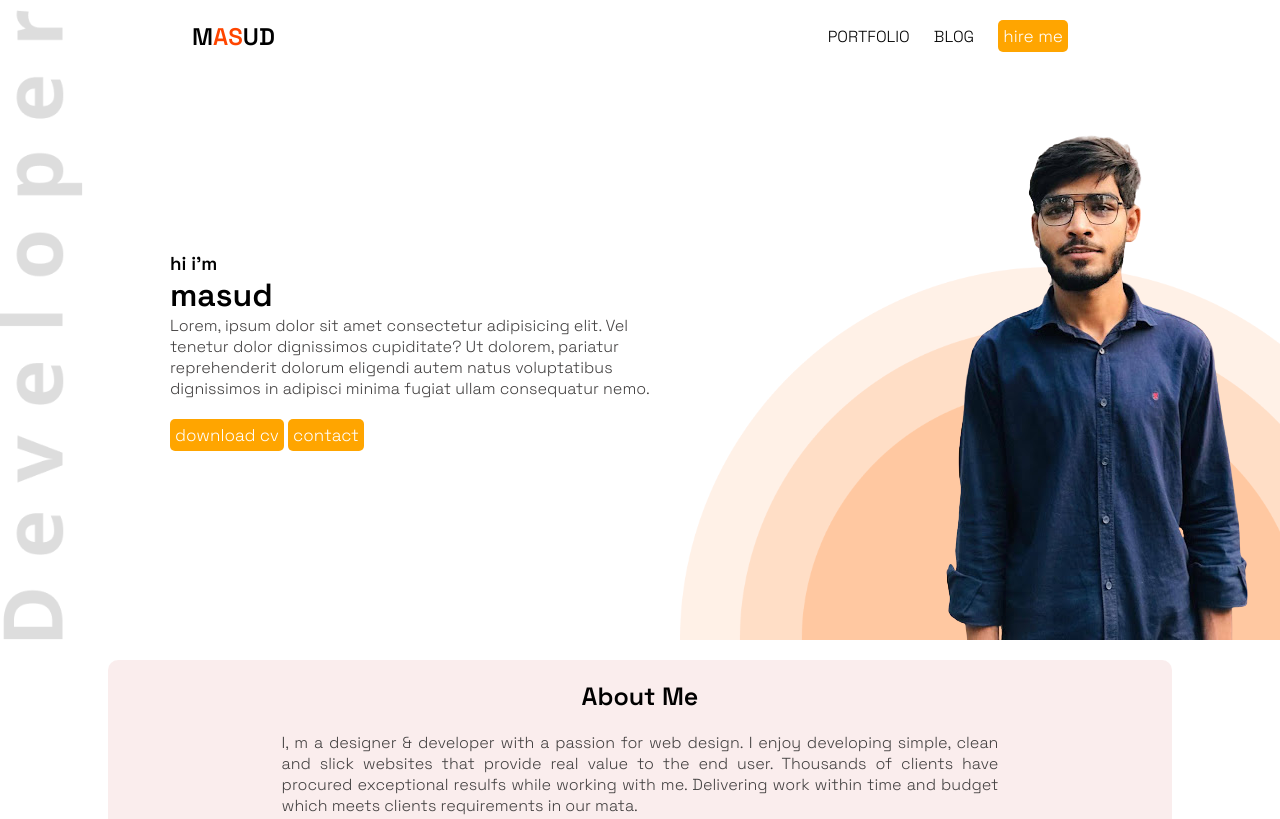
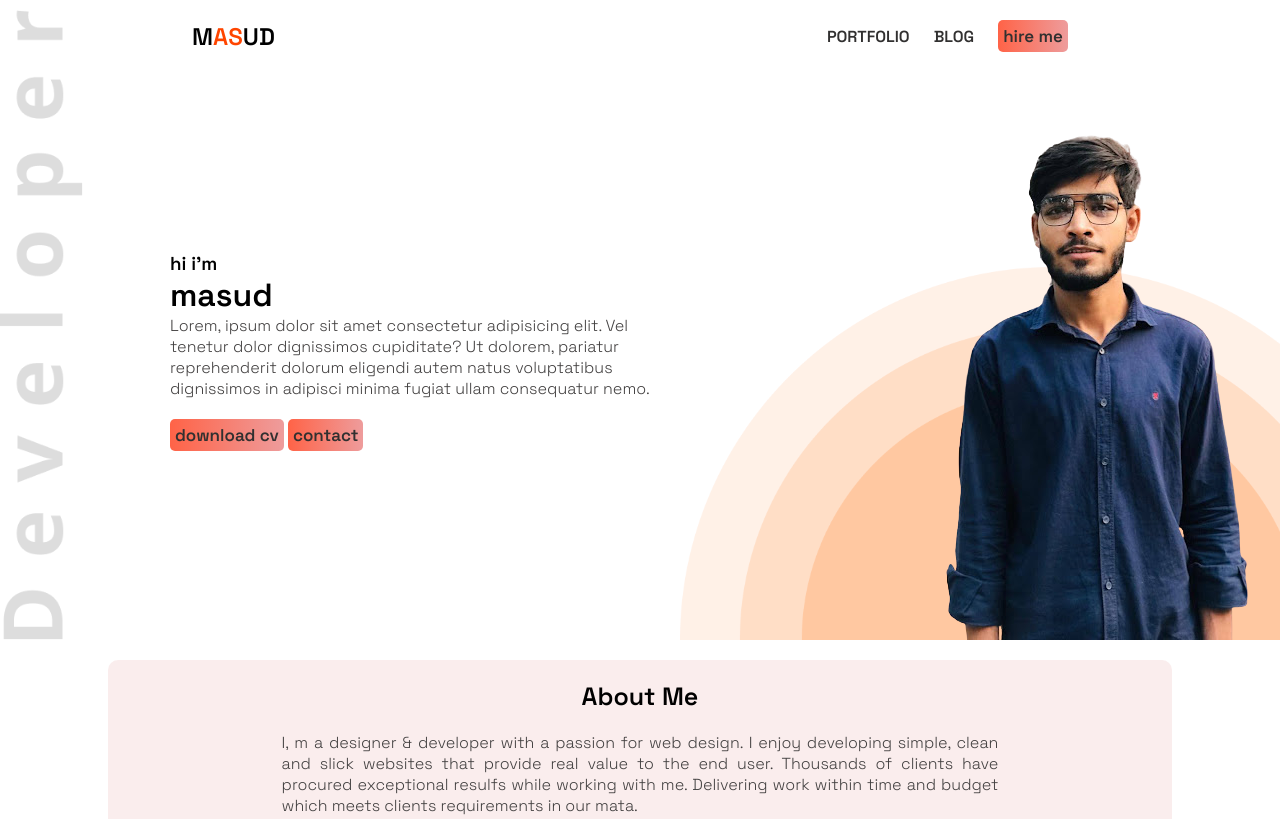
Before and after one commit to masud3330/Personal-Website, a plain HTML site: page index.html in a window 1280 px wide. Shown: the top 819 px of the page. Drawn offline with Linux system fonts and the light colour scheme; a web font is replaced by a local one.

Commit message:
button effect added

```diff
--- a/Style.css
+++ b/Style.css
@@ -18,6 +18,11 @@
 }
 span{
     color: orangered;
+}
+a{
+    text-decoration: none;
+    color: rgb(49, 48, 48);
+    font-weight: 600;
 }
 
 .navBar ul{
@@ -65,13 +70,15 @@ header{
    width: 400px;
 }
 button{
-    background-color: orange;
+    /* background-image: linear-gradient(to right, #f6d365 0%, #fda085 51%, #f6d365 100%); */
+    background-image: linear-gradient(to right, tomato, rgb(238, 156, 156));
     padding: 5px;
     font-size: 17px;
     border-radius: 5px;
-    color: white;
+    color: rgb(0, 0, 0);
     border: none;
     margin: 10px 0;
+    font-weight: 600;
 }
 
 .about{
@@ -191,6 +198,8 @@ hr{
     margin: 10px 0;
     font-size: 15px;
     padding: 5px;
+    overflow: hidden;
+
     border: none;
     background: none;
     outline: none;
@@ -202,7 +211,7 @@ hr{
     display: flex;
     flex-wrap: wrap;
     padding: 30px ;
-    background-color: antiquewhite;
+    background-color: rgba(250, 235, 215, 0.445);
 }
 #textarea{
     padding: 10px;
--- a/index.html
+++ b/index.html
@@ -21,9 +21,9 @@
                 m<span>as</span>ud
             </h1>
             <ul>
-                <li>portfolio</li>
-                <li>blog</li>
-                <li><button>hire me</button></li>
+                <li><a href="#">portfolio</a></li>
+                <li><a href="#">blog</a></li>
+                <li><button><a href="#">hire me</a></button></li>
             </ul>
         </nav>
 
@@ -34,8 +34,8 @@
                 <h3>hi i'm</h3>
                 <h1>masud</h1>
                 <p>Lorem, ipsum dolor sit amet consectetur adipisicing elit. Vel tenetur dolor dignissimos cupiditate? Ut dolorem, pariatur reprehenderit dolorum eligendi autem natus voluptatibus dignissimos in adipisci minima fugiat ullam consequatur nemo.</p>
-                <button>download cv</button>
-                <button>contact</button>
+                <button><a href="#" download>download cv</a></button>
+                <button><a href="#">contact</a></button>
 
             </div>
 
```
